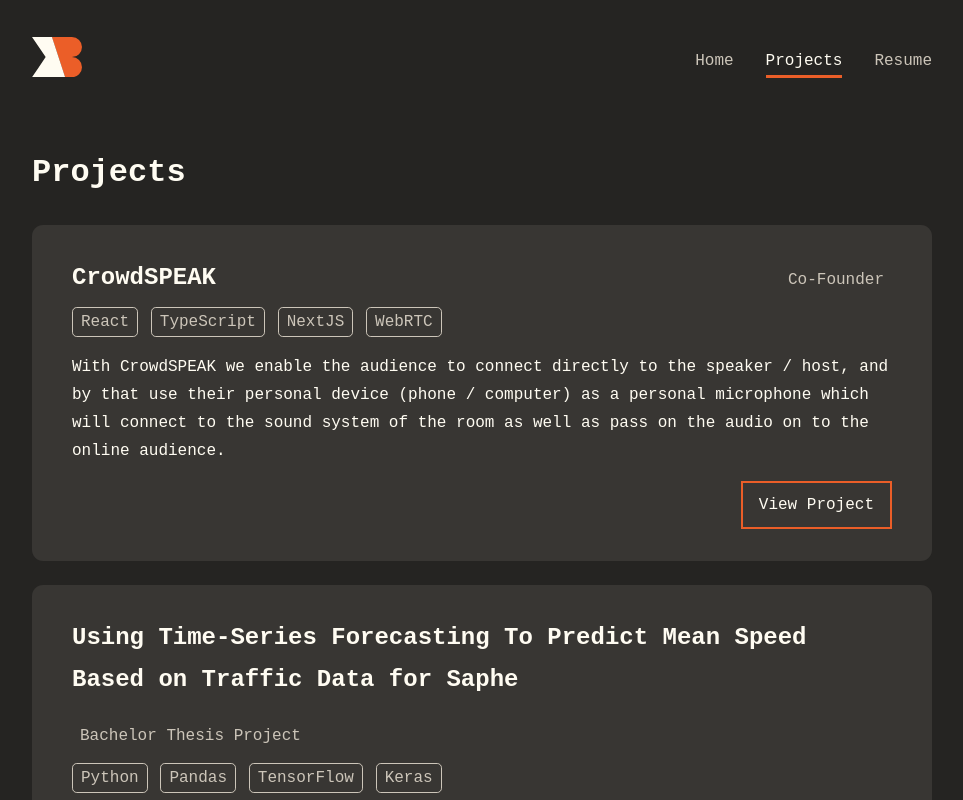
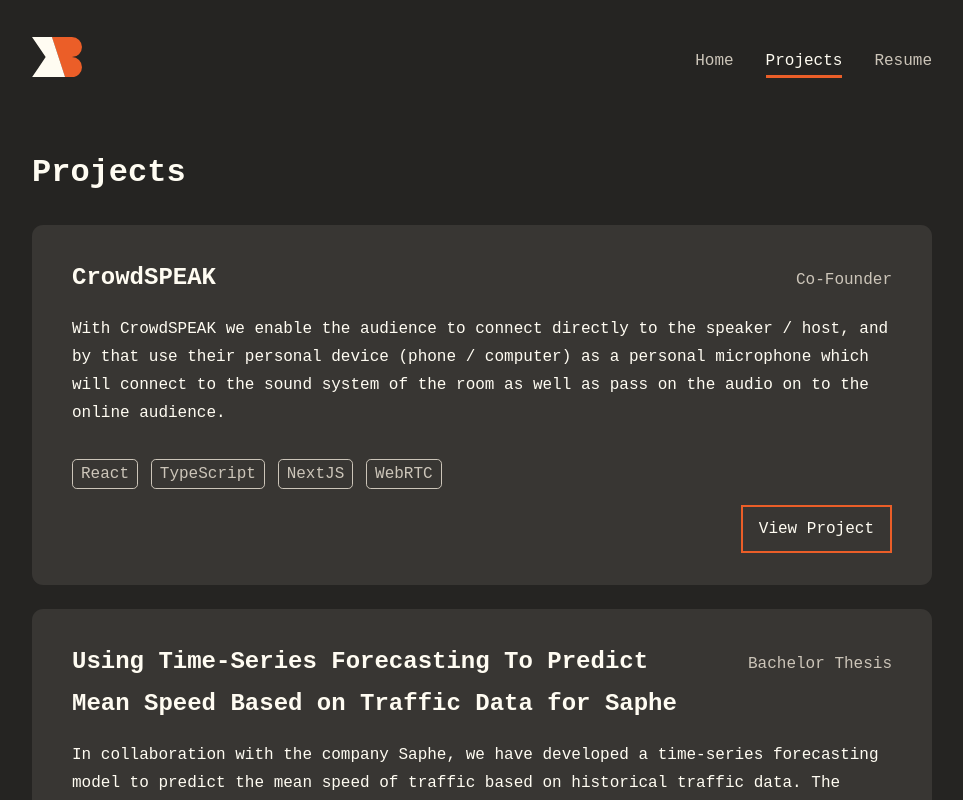
Before and after one commit to MadsBalslev/website, a SvelteKit app: page /projects in a window 1280 px wide. Shown: the whole page, without its empty margins (158-1121 px from the left). Built offline with nearby package versions, Linux system fonts and the light colour scheme.

Commit message:
Refactoring

```diff
--- a/src/lib/Projects.ts
+++ b/src/lib/Projects.ts
@@ -18,7 +18,7 @@
   },
   {
     title: 'Using Time-Series Forecasting To Predict Mean Speed Based on Traffic Data for Saphe',
-    subtitle: 'Bachelor Thesis Project',
+    subtitle: 'Bachelor Thesis',
     description: 'In collaboration with the company Saphe, we have developed a time-series forecasting model to predict the mean speed of traffic based on historical traffic data. The model is used to predict the mean speed of traffic for the next 15 minutes, and the predictions are used to provide real-time traffic information to the users of the Saphe app.',
     url: '/projects',
     logo: 'https://placehold.co/250',
--- a/src/lib/Resume.ts
+++ b/src/lib/Resume.ts
@@ -5,6 +5,7 @@
   keywords?: string[]
   description?: string
   location?: string
+  gpa?: number
 }
 
 type Resume = {
@@ -23,6 +24,7 @@
       startDate: new Date('2020-09-01'),
       endDate: new Date('2023-06-30'),
       title: 'BSc in Software Engineering',
+      gpa: 3.4,
       location: 'Aalborg University',
       keywords: ['Machine Intelligence', 'SCRUM', 'Project Management', 'Compilers', 'Semantics', 'Frontend Architecture', 'Backend Architecture'],
       description: 'In my bachelors degree I gained fundamental knowledge in most parts of computer science. This all culminated in my bachelor thesis, "Using Time-Series Forecasting To Predict Mean Speed Based on Traffic Data". This was a collaboration with the company Saphe, to build a ML-model for them to predict the traffic on a given stretch of highway within the near future, based on previous traffic data, which in the end would let them alert users of their app of any congestion on their route before it would happen.'
--- a/src/lib/components/Card.svelte
+++ b/src/lib/components/Card.svelte
@@ -3,8 +3,6 @@
 
   export let title: string
   export let subtitle: string | undefined = undefined
-  export let description: string | undefined = undefined
-  export let url: string | undefined = undefined
   export let keywords: string[] = []
   export let startDate: Date | undefined = undefined
   export let endDate: Date | undefined = undefined
@@ -12,7 +10,6 @@
 
 <div class="card">
   <div class="header">
-    <div class="title">
     <div class="lead">
       <h2>{title}</h2>
     </div>
@@ -35,7 +32,7 @@
       </div>
     {/if}
   </div>
-  </div>
+  <slot />
   {#if keywords.length > 0}
     <div class="keywords">
       {#each keywords as keyword}
@@ -43,16 +40,7 @@
       {/each}
     </div>
   {/if}
-  {#if description}
-    <div class="description">
-      <p>{description}</p>
-    </div>
-  {/if}
-  {#if url}
-     <div class="actions">
-       <a href={url} target="_blank" class="project-link" type="button">View Project</a>
-     </div>
-  {/if}
+  <slot name="footer" />
 </div>
 
 <style>
@@ -68,31 +56,27 @@
 
   .header {
     display: flex;
-    flex-direction: column;
-  }
-
-  .header .title {
-    display: flex;
-    flex-wrap: wrap;
     gap: 1rem;
     align-items:first baseline;
     justify-content: space-between;
+    word-break: normal;
+    flex-wrap: wrap;
   }
 
-  .header .title .lead {
+  .header .lead {
     display: flex;
     flex-direction: column;
     gap: .5rem;
+    flex: 4;
   }
 
-  .header .title .lead h2 {
+  .header .lead h2 {
     margin: 0;
     color: #fffcf2;
-    flex-grow: 2;
   }
 
-  .header .title span {
-    padding: .3rem .5rem;
+  .header span {
+    padding: 0;
     border-radius: .3rem;
     color: #ccc5b9;
   }
@@ -103,6 +87,8 @@
     gap: .5rem;
     align-items: flex-end;
     color: #ccc5b9;
+    flex: 1;
+    min-width: fit-content;
   }
 
   .header .subtitle .time {
@@ -110,7 +96,7 @@
   }
 
   .keywords {
-    margin-top: .5rem;
+    margin: 1rem 0;
     display: flex;
     flex-wrap: wrap;
     gap: .8rem;
@@ -123,23 +109,15 @@
     border-radius: .3rem;
   }
 
-  .actions {
-    display: flex;
-    justify-content: flex-end;
+  @media (max-width: 768px) {
+    .header {
+      flex-direction: column;
+      gap: 1rem;
     }
 
-  .project-link {
-    padding: .5rem 1rem;
-    border: 2px solid #eb5e28;
-    color: #fffcf2;
-    text-decoration: none;
-    background: linear-gradient(to right, #eb5e28 50%, #383633 50%);
-    background-size: 200% 100%;
-    background-position: right bottom;
-    transition: all .2s ease-out;
+    .header .subtitle {
+      align-items: flex-start;
+      flex-direction: row;
     }
-
-  .project-link:hover {
-    background-position: left bottom;
   }
 </style>
--- a/src/routes/projects/+page.svelte
+++ b/src/routes/projects/+page.svelte
@@ -1,4 +1,4 @@
-<script>
+<script lang="ts">
   import projects from "$lib/Projects";
   import { Card } from "$lib/components";
 </script>
@@ -6,7 +6,14 @@
 <h1>Projects</h1>
 
 {#each projects as project}
-  <Card {...project} />
+  <Card {...project}>
+    <p>{project.description}</p>
+    <div class="actions" slot="footer">
+      {#if project.url}
+        <a href={project.url} target="_blank" class="project-link" type="button">View Project</a>
+      {/if}
+    </div>
+  </Card>
 {/each}
 
 <p class="message">You can also check out all of my unfinished projects on my <a href="https://www.github.com/madsbalslev" target="_blank">GitHub</a></p>
@@ -22,4 +29,24 @@
     text-decoration: underline;
     font-weight: bold;
   }
+
+  .actions {
+    display: flex;
+    justify-content: flex-end;
+  }
+
+  .project-link {
+    padding: .5rem 1rem;
+    border: 2px solid #eb5e28;
+    color: #fffcf2;
+    text-decoration: none;
+    background: linear-gradient(to right, #eb5e28 50%, #383633 50%);
+    background-size: 200% 100%;
+    background-position: right bottom;
+    transition: all .2s ease-out;
+  }
+
+  .project-link:hover {
+    background-position: left bottom;
+  }
 </style>
```
Also changed, not shown: src/routes/resume/+page.svelte (+39 -4 lines). Lines whose indentation alone changed are shown as unchanged.
